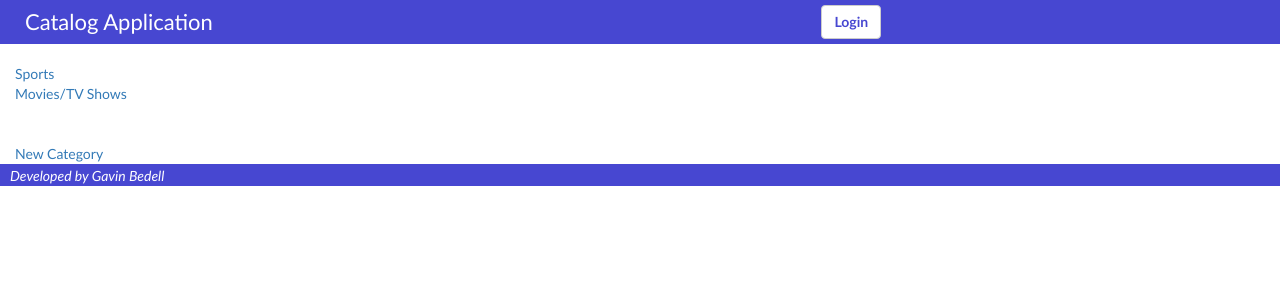
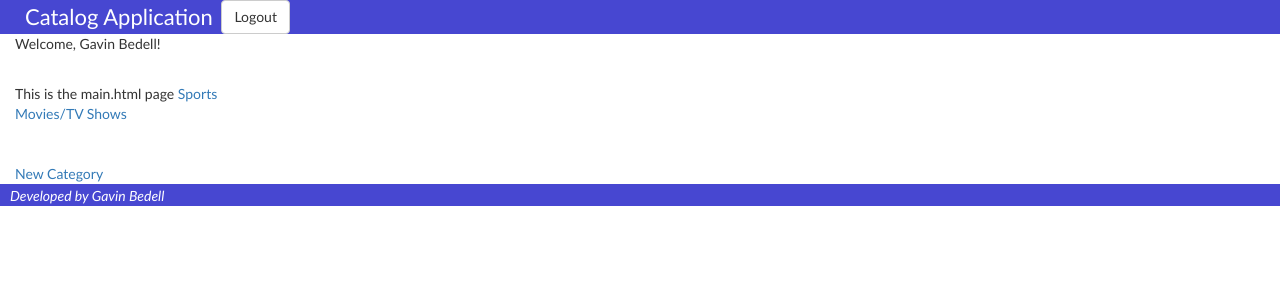
Before and after one commit to gbedell/catalog, a Flask app: page / in a window 1280 px wide. Shown: the top 300 px of the page. Run offline with Flask 2, Linux system fonts and the light colour scheme; a user stored in the database is signed in; some libraries are stand-ins or nearby versions.

Commit message:
Added Login/Logout to main.html

```diff
--- a/application.py
+++ b/application.py
@@ -29,12 +29,11 @@ session = DBSession()
 
 # Create a state token to prevent request forgery.
 # Store it in the session for later validation.
-@app.route('/login/')
-def showLogin():
-	state = ''.join(random.choice(string.ascii_uppercase + string.digits)
-	for x in xrange(32))
-	login_session['state'] = state
-	return render_template('login.html', STATE = state)
+# @app.route('/')
+# def showLogin():
+# 	state = ''.join(random.choice(string.ascii_uppercase + string.digits)
+# 	for x in xrange(32))
+# 	login_session['state'] = state
 
 @app.route('/gconnect', methods=['POST'])
 def gconnect():
@@ -112,11 +111,7 @@ def gconnect():
 		user_id = createUser(login_session)
 	login_session['user_id'] = user_id
 
-	output = ''
-	output += '<p>Welcome, '
-	output += login_session['username']
-	output += '!</p>'
-	print 'done!'
+	output = "You're signed in!"
 	return output
 
 #DISCONNECT - Revoke a current user's token and reset their login_session.
@@ -175,11 +170,18 @@ def itemsInCategoryJSON(category_id):
 @app.route('/')
 @app.route('/catalog/')
 def mainPage():
+	# Create a state token to prevent request forgery.
+	# Store it in the session for later validation.
+	state = ''.join(random.choice(string.ascii_uppercase + string.digits) for x in xrange(32))
+	login_session['state'] = state
+
 	categories = session.query(Category).all()
 	if 'username' not in login_session:
-		return render_template('publicmain.html', categories = categories)
+		return render_template('publicmain.html', categories = categories, STATE = state)
 	else:
-		return render_template('main.html', categories = categories)
+		username = login_session['username']
+		user_id = login_session
+		return render_template('main.html', categories = categories, username = username)
 
 # Page for a user to add a new category
 @app.route('/catalog/new/', methods=['GET', 'POST'])
@@ -225,7 +227,7 @@ def deleteCategory(category_id):
 # Page to show all of the items in a category
 @app.route('/catalog/<int:category_id>/')
 def categoryPage(category_id):
-	category = session.query(Category).filter_by(id = category_id).all()
+	category = session.query(Category).filter_by(id = category_id).one()
 	items = session.query(Item).filter_by(category_id = category_id).all()
 	creator = getUserInfo(category.user_id)
 	if 'username' not in login_session or creator.id != login_session['user_id']:
--- a/client_secrets.json
+++ b/client_secrets.json
@@ -1 +1 @@
-{"web":{"client_id":"607848702891-e38jodvhnnf559ar6lhmbscpjg0k3gnq.apps.googleusercontent.com","project_id":"catalog-app-1182","auth_uri":"https://accounts.google.com/o/oauth2/auth","token_uri":"https://accounts.google.com/o/oauth2/token","auth_provider_x509_cert_url":"https://www.googleapis.com/oauth2/v1/certs","client_secret":"5tcO1nq3K64JUGcHok60Ab2w","redirect_uris":["http://localhost:5000/login","http://localhost:5000/gconnect"],"javascript_origins":["http://localhost:5000"]}}
+{"web":{"client_id":"607848702891-e38jodvhnnf559ar6lhmbscpjg0k3gnq.apps.googleusercontent.com","project_id":"catalog-app-1182","auth_uri":"https://accounts.google.com/o/oauth2/auth","token_uri":"https://accounts.google.com/o/oauth2/token","auth_provider_x509_cert_url":"https://www.googleapis.com/oauth2/v1/certs","client_secret":"5tcO1nq3K64JUGcHok60Ab2w","redirect_uris":["http://localhost:5000/catalog"],"javascript_origins":["http://localhost:5000"]}}
--- a/templates/base.html
+++ b/templates/base.html
@@ -1,11 +1,6 @@
 <html>
 
 <head>
-	<script src='//ajax.googleapis.com/ajax/libs/jquery/1.8.2/jquery.min.js'>
-	</script>
-	<script src='//apis.google.com/js/platform.js?onload=start' async defer>
-	</script>
-
 	<!-- Bootstrap -->
 	<link href="/static/css/bootstrap.min.css" rel="stylesheet" type='text/css'>
 
@@ -33,32 +28,31 @@
 			margin-left: 25px;
 			color: white;
 		}
-		#logout {
-			display: none;
-		}
 		#login,
 		#logout {
-			margin-left: 600px;
 			color: #4747d1;
 			font-weight: bold;
 		}
 		.container {
 			width: 100%;
 		}
-		#result {
-			font-style: italic;
-			color: #4747d1;
-		}
 	</style>
+
+	<script src='//ajax.googleapis.com/ajax/libs/jquery/1.8.2/jquery.min.js'>
+	</script>
+	<script src='//apis.google.com/js/platform.js?onload=start' async defer>
+	</script>
+
 </head>
 
 <body>
 
-	<header>
-		<a id='main-link' href='{{url_for("mainPage") }}'>Catalog Application</a>
-		<a id='login' class='btn btn-default' href='{{url_for("showLogin") }}' role='button'>Login</a>
-		<a id='logout' class='btn btn-default' href='{{url_for("gdisconnect") }}' role='button'>Logout</a>
-	</header>
+		<header>
+			<a id='main-link' href='{{url_for("mainPage") }}'>Catalog Application</a>
+			{% block header %}
+			{% endblock header %}
+		</header>
+
 
 	<div class='container'>
 
@@ -67,7 +61,6 @@
 
 	</div>
 
-
 	<footer>
 		<p>Developed by Gavin Bedell</p>
 	</footer>
@@ -75,7 +68,7 @@
 	<!-- jQuery (necessary for Bootstrap's JavaScript plugins) -->
     <script src="https://ajax.googleapis.com/ajax/libs/jquery/1.11.3/jquery.min.js"></script>
     <!-- Include all compiled plugins (below), or include individual files as needed -->
-    <script src="js/bootstrap.min.js"></script>
+    <script src="/static/js/bootstrap.min.js"></script>
 
 </body>
 
--- a/templates/categorypage.html
+++ b/templates/categorypage.html
@@ -21,6 +21,7 @@
 			<br>
 
 		{% endfor %}
+
 		<br>
 		<a href='{{url_for("newItem", category_id = category.id) }}'>Create a new Item</a>
 		<br>
--- a/templates/main.html
+++ b/templates/main.html
@@ -7,18 +7,25 @@
 
 <body>
 
+	{% block header %}
+		<a class='btn btn-default' href='{{url_for("gdisconnect") }}' role='button'>Logout</a>
+	{% endblock %}
+
 	{% block content %}
-	<br>
-	{% for c in categories %}
 
-		<a href='{{url_for("categoryPage", category_id = c.id) }}'>{{ c.name }}</a>
+		<p>Welcome, {{ username }}!</p>
 		<br>
-	{% endfor %}
-	<br>
-	<br>
-	<A href='{{url_for("newCategory") }}'>New Category</a>
+		This is the main.html page
 
+		{% for c in categories %}
 
+			<a href='{{url_for("categoryPage", category_id = c.id) }}'>{{ c.name }}</a>
+			<br>
+		{% endfor %}
+
+		<br>
+		<br>
+		<a href='{{url_for("newCategory") }}'>New Category</a>
 
 	{% endblock %}
 
```
Also changed, not shown: templates/login.html (deleted, +0 -77 lines), templates/publicmain.html (+48 -2 lines), catalog.db. Lines whose indentation alone changed are shown as unchanged.
